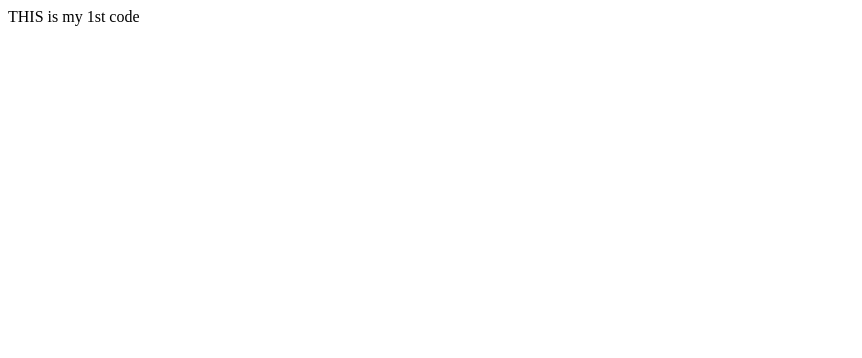
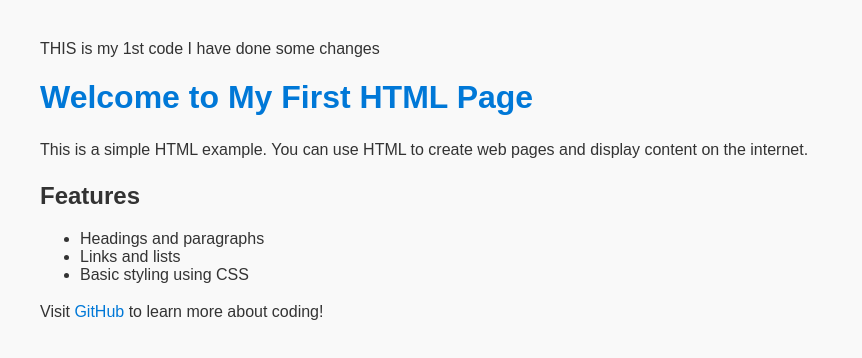
Before and after one commit to sujkuma/pharma-project-1, a plain HTML site: page index.html in a window 1280 px wide. Shown: the whole page, without its empty margins (0-862 px from the left). Drawn offline with Linux system fonts and the light colour scheme.

Commit message:
I have done some changes

```diff
--- a/index.html
+++ b/index.html
@@ -1 +1,47 @@
 THIS  is   my  1st code
+I have done some changes
+
+<!DOCTYPE html>
+<html lang="en">
+<head>
+  <meta charset="UTF-8">
+  <meta name="viewport" content="width=device-width, initial-scale=1.0">
+  <title>My First Web Page</title>
+  <style>
+    body {
+      font-family: Arial, sans-serif;
+      background-color: #f9f9f9;
+      color: #333;
+      margin: 40px;
+    }
+    h1 {
+      color: #0078D7;
+    }
+    p {
+      line-height: 1.5;
+    }
+    a {
+      color: #0078D7;
+      text-decoration: none;
+    }
+    a:hover {
+      text-decoration: underline;
+    }
+  </style>
+</head>
+<body>
+
+  <h1>Welcome to My First HTML Page</h1>
+  <p>This is a simple HTML example. You can use HTML to create web pages and display content on the internet.</p>
+
+  <h2>Features</h2>
+  <ul>
+    <li>Headings and paragraphs</li>
+    <li>Links and lists</li>
+    <li>Basic styling using CSS</li>
+  </ul>
+
+  <p>Visit <a href="https://www.github.com" target="_blank">GitHub</a> to learn more about coding!</p>
+
+</body>
+</html>
```
